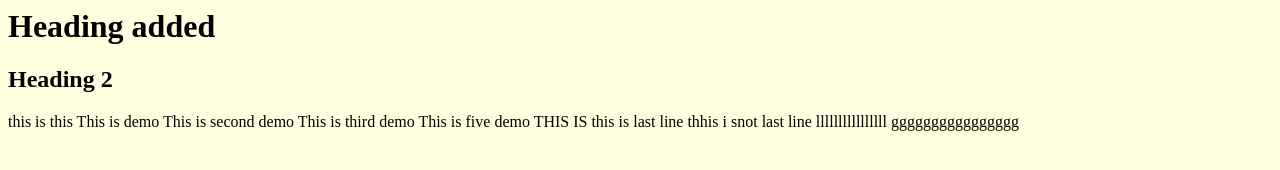
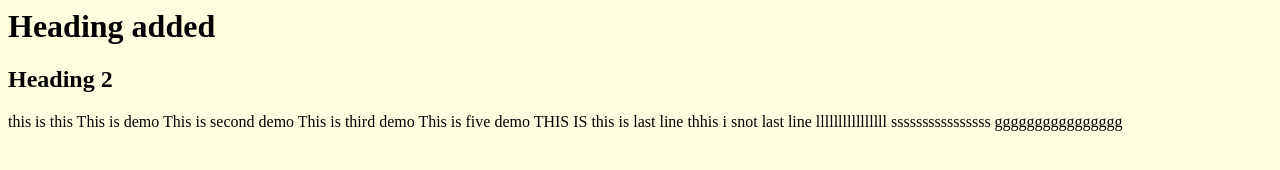
Before and after one commit to rootritesh/dev4, a plain HTML site: page index.html in a window 1280 px wide. Drawn offline with Linux system fonts and the light colour scheme.

Commit message:
sssssssss

```diff
--- a/index.html
+++ b/index.html
@@ -13,6 +13,7 @@ THIS IS
 this is last line
 thhis i snot last line
 llllllllllllllll
+ssssssssssssssss
 gggggggggggggggg
 </body>
 </html>
```
